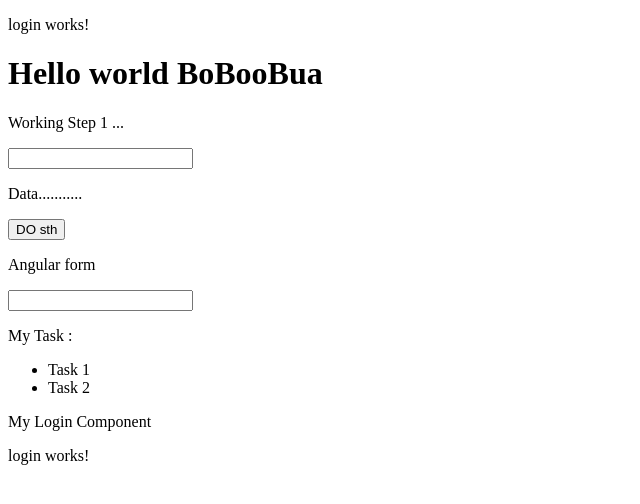
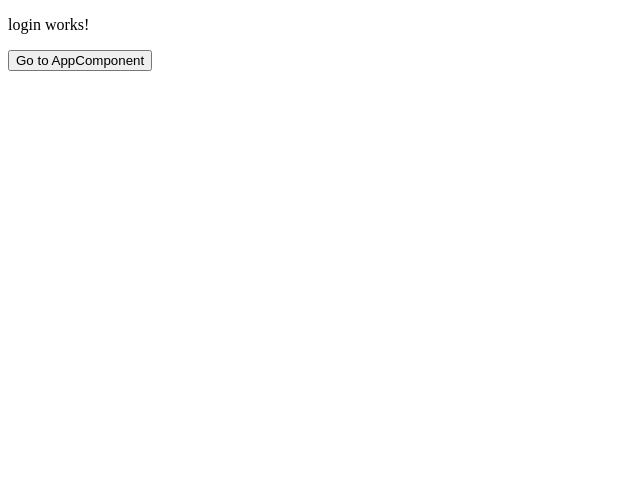
Before and after one commit to BNNProduction/Angular-WorkShop, an Angular app in the folder my-dream-app/: page /login-component in a window 1280 px wide. Before the commit this address led to /. Shown: the top 504 px of the page, without its empty margins (0-640 px from the left). Built offline with nearby package versions, Linux system fonts and the light colour scheme.

Commit message:
login first

```diff
--- a/my-dream-app/src/app/app-routing.module.ts
+++ b/my-dream-app/src/app/app-routing.module.ts
@@ -1,10 +1,17 @@
 import { NgModule } from '@angular/core';
 import { RouterModule, Routes } from '@angular/router';
+import { AppComponent } from './app.component';
+import { LoginComponent } from './login/login.component';
 
-const routes: Routes = [];
+const routes: Routes = [
+  { path: 'app-component', component: AppComponent },
+  { path: 'login-component', component: LoginComponent },
+];
 
 @NgModule({
   imports: [RouterModule.forRoot(routes)],
   exports: [RouterModule]
 })
-export class AppRoutingModule { }
+export class AppRoutingModule {
+
+}
--- a/my-dream-app/src/app/app.component_blank.html
+++ b/my-dream-app/src/app/app.component_blank.html
@@ -1,4 +1,4 @@
-<app-login></app-login>
+
 
 <h1>Hello world {{name}}</h1>
 <p>Working Step 1 ...</p>
--- a/my-dream-app/src/app/app.module.ts
+++ b/my-dream-app/src/app/app.module.ts
@@ -17,6 +17,6 @@ import { LoginComponent } from './login/login.component';
     FormsModule
   ],
   providers: [],
-  bootstrap: [AppComponent]
+  bootstrap: [LoginComponent]
 })
 export class AppModule { }
--- a/my-dream-app/src/app/login/login.component.html
+++ b/my-dream-app/src/app/login/login.component.html
@@ -1 +1,4 @@
 <p>login works!</p>
+<a routerLink="/app-component">
+    <button> Go to AppComponent </button>
+</a>
--- a/my-dream-app/src/app/login/login.component.ts
+++ b/my-dream-app/src/app/login/login.component.ts
@@ -12,4 +12,5 @@ export class LoginComponent implements OnInit {
   ngOnInit(): void {
   }
 
+
 }
--- a/my-dream-app/src/index.html
+++ b/my-dream-app/src/index.html
@@ -9,5 +9,7 @@
 </head>
 <body>
   <app-root></app-root>
+  <app-login></app-login>
+
 </body>
 </html>
```
